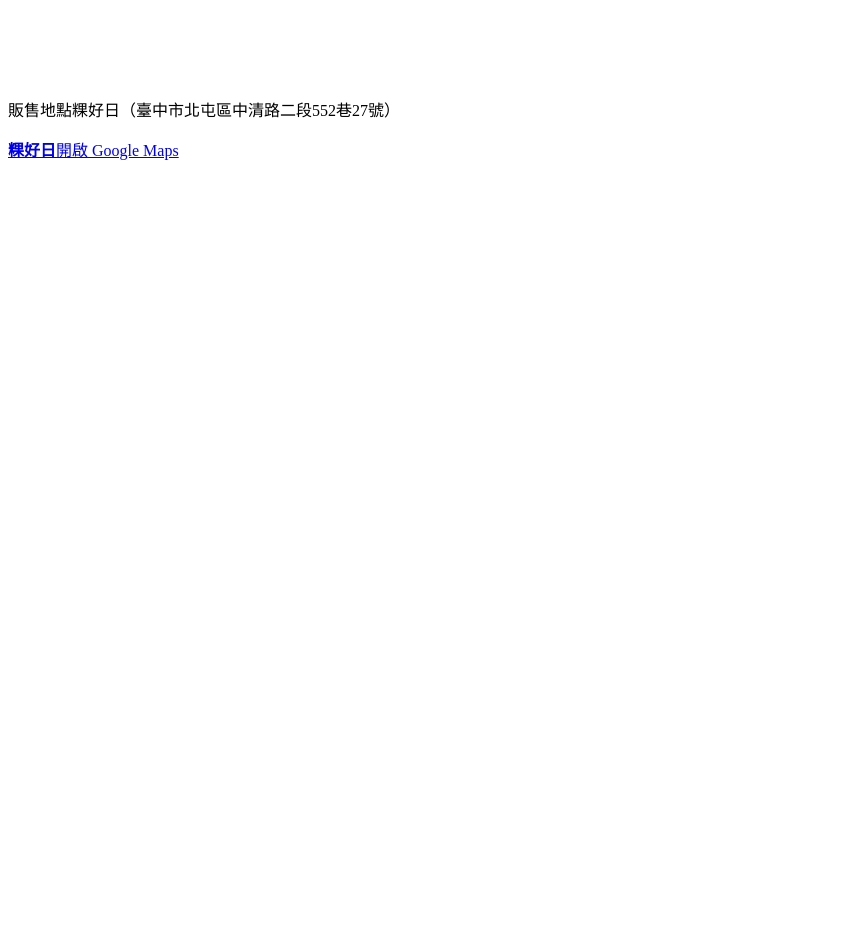
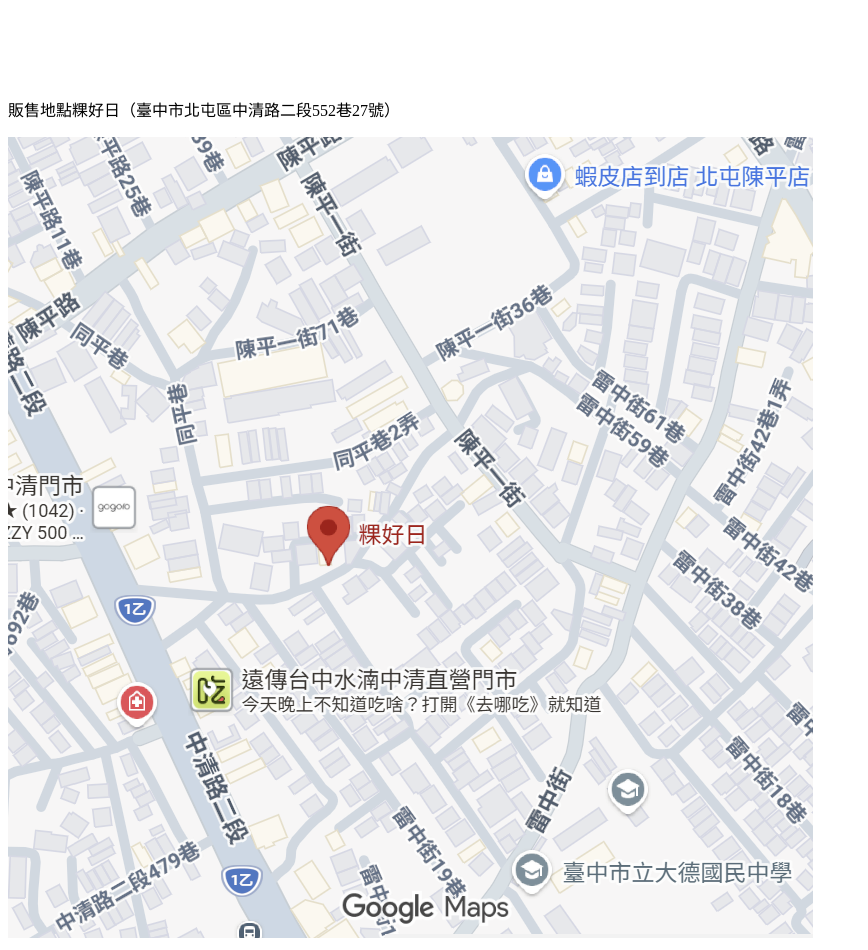
Before and after one commit to yuyanghuang0718-sys/dessert-studio-bilingual-site, a React (Vite) app: page /contact in a window 1280 px wide. Shown: the part 3020-3970 px from the top of the page, without its empty margins (0-868 px from the left). Before the commit the page ends 3189 px from the top, so only its background shows below. Built offline with nearby package versions, Linux system fonts and the light colour scheme; the HTML template or start-up script is replaced by a standard one.

Commit message:
make map image clickable

```diff
--- a/src/components/Contact.jsx
+++ b/src/components/Contact.jsx
@@ -1,4 +1,5 @@
 import InstagramIcon from './InstagramIcon.jsx';
+import contactMap from '../assets/contact-map-guo-hao-ri.png';
 
 function Contact({ content }) {
   return (
@@ -38,13 +39,7 @@
             rel="noopener noreferrer"
             aria-label={content.contact.map.ariaLabel}
           >
-            <span className="map-preview" aria-hidden="true">
-              <i className="map-road map-road-main" />
-              <i className="map-road map-road-side" />
-              <i className="map-pin" />
-              <b>{content.contact.map.place}</b>
-            </span>
-            <span className="map-link-text">{content.contact.map.linkText}</span>
+            <img src={contactMap} alt={content.contact.map.imageAlt} />
           </a>
         </div>
       </div>
--- a/src/content/en.js
+++ b/src/content/en.js
@@ -100,7 +100,7 @@
     ],
     map: {
       place: 'Guo Hao Ri',
-      linkText: 'Open Google Maps',
+      imageAlt: 'Google Maps location for Guo Hao Ri',
       ariaLabel: 'Open Guo Hao Ri in Google Maps',
       url: 'https://www.google.com/maps/search/?api=1&query=粿好日%20臺中市北屯區中清路二段552巷27號',
     },
--- a/src/content/zh.js
+++ b/src/content/zh.js
@@ -97,7 +97,7 @@
     ],
     map: {
       place: '粿好日',
-      linkText: '開啟 Google Maps',
+      imageAlt: '粿好日 Google Maps 地圖位置',
       ariaLabel: '在 Google Maps 開啟粿好日位置',
       url: 'https://www.google.com/maps/search/?api=1&query=粿好日%20臺中市北屯區中清路二段552巷27號',
     },
--- a/src/styles.css
+++ b/src/styles.css
@@ -909,125 +909,32 @@
 }
 
 .contact-map-card {
-  display: grid;
-  gap: 10px;
+  display: block;
   margin-top: 10px;
-  color: var(--cocoa);
-  text-decoration: none;
-}
-
-.map-preview {
-  position: relative;
-  display: block;
-  min-height: 190px;
   overflow: hidden;
   border: 1px solid var(--line);
   border-radius: 8px;
-  background:
-    linear-gradient(90deg, transparent 48%, rgba(178, 190, 204, 0.56) 48% 58%, transparent 58%),
-    linear-gradient(154deg, transparent 39%, rgba(178, 190, 204, 0.7) 39% 49%, transparent 49%),
-    linear-gradient(26deg, transparent 52%, rgba(178, 190, 204, 0.72) 52% 62%, transparent 62%),
-    #f5f3ef;
+  background: var(--white);
+  color: var(--cocoa);
+  text-decoration: none;
   box-shadow: 0 12px 30px rgba(91, 62, 43, 0.08);
+  cursor: pointer;
   transition:
     opacity 160ms ease,
     transform 160ms ease;
 }
 
-.map-preview::before,
-.map-preview::after {
-  position: absolute;
-  background: rgba(224, 227, 232, 0.86);
-  content: "";
-}
-
-.map-preview::before {
-  top: 18px;
-  left: 24px;
-  width: 94px;
-  height: 62px;
-  transform: rotate(-5deg);
-}
-
-.map-preview::after {
-  right: 30px;
-  bottom: 24px;
-  width: 118px;
-  height: 76px;
-  transform: rotate(8deg);
-}
-
-.map-road {
-  position: absolute;
-  border-radius: 999px;
-  background: rgba(161, 174, 191, 0.76);
-}
-
-.map-road-main {
-  right: -42px;
-  bottom: 48px;
-  width: 118%;
-  height: 28px;
-  transform: rotate(-18deg);
-}
-
-.map-road-side {
-  top: 42px;
-  left: 42%;
-  width: 25px;
-  height: 130%;
-  transform: rotate(-3deg);
-}
-
-.map-pin {
-  position: absolute;
-  top: 50%;
-  left: 50%;
-  width: 28px;
-  height: 28px;
-  border-radius: 50% 50% 50% 0;
-  background: #b85f51;
-  box-shadow: 0 6px 18px rgba(91, 62, 43, 0.18);
-  transform: translate(-50%, -56%) rotate(-45deg);
-}
-
-.map-pin::after {
-  position: absolute;
-  top: 8px;
-  left: 8px;
-  width: 12px;
-  height: 12px;
-  border-radius: 50%;
-  background: #fffdf9;
-  content: "";
-}
-
-.map-preview b {
-  position: absolute;
-  top: 50%;
-  left: calc(50% + 28px);
-  color: #9f5c51;
-  font-size: 1rem;
-  transform: translateY(-50%);
-}
-
-.map-link-text {
-  width: fit-content;
-  color: #8d5b55;
-  font-weight: 700;
-  line-height: 1.4;
-  transition:
-    color 160ms ease,
-    opacity 160ms ease;
-}
-
-.contact-map-card:hover .map-preview {
+.contact-map-card:hover {
   opacity: 0.88;
   transform: translateY(-2px);
 }
 
-.contact-map-card:hover .map-link-text {
-  color: var(--cocoa);
+.contact-map-card img {
+  display: block;
+  width: 100%;
+  height: 220px;
+  object-fit: cover;
+  object-position: center;
 }
 
 @media (max-width: 960px) {
@@ -1269,8 +1176,8 @@
     gap: 26px;
   }
 
-  .map-preview {
-    min-height: 160px;
+  .contact-map-card img {
+    height: 180px;
   }
 
   .brand-introduction-copy,
```
Also changed, not shown: src/assets/contact-map-guo-hao-ri.png (added).
